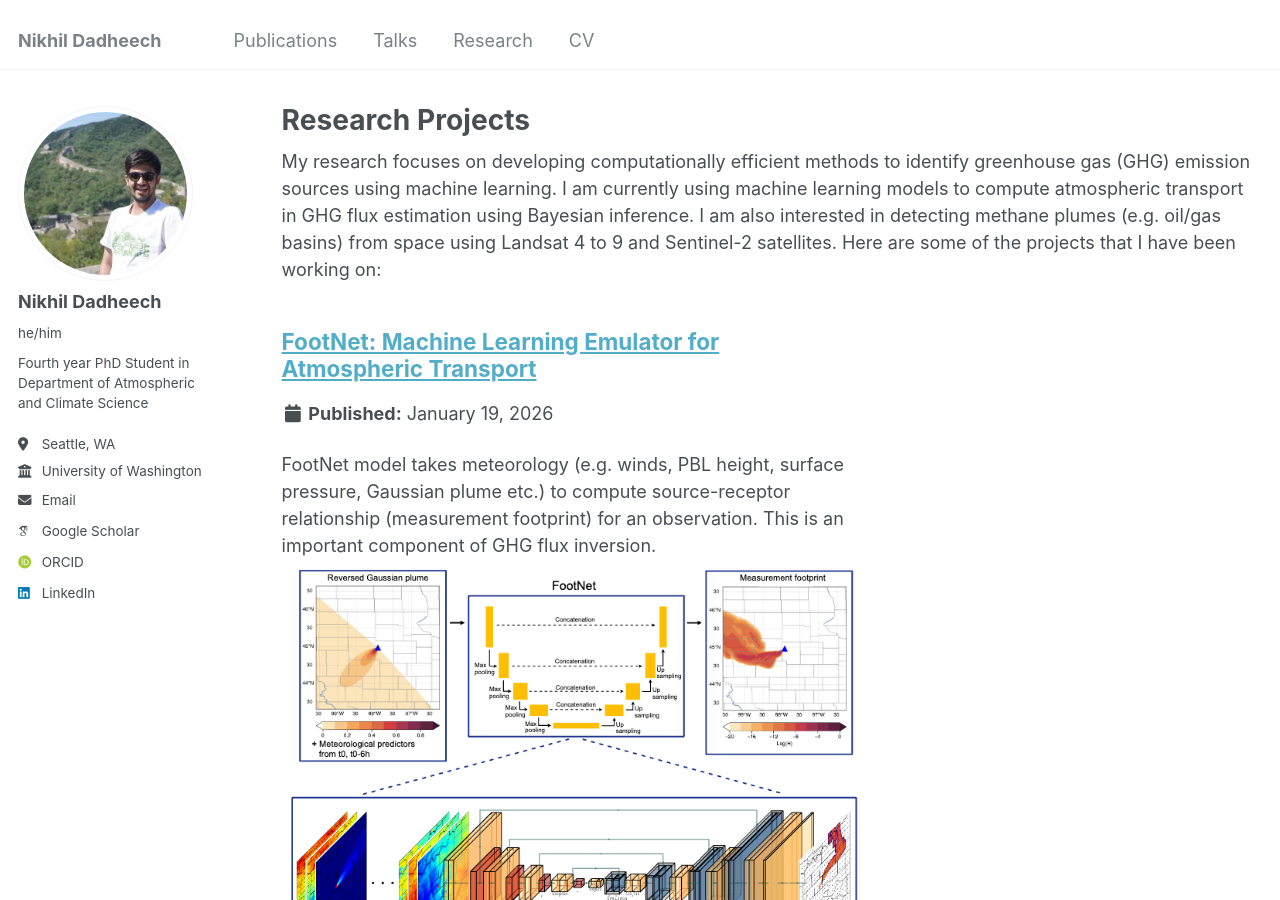
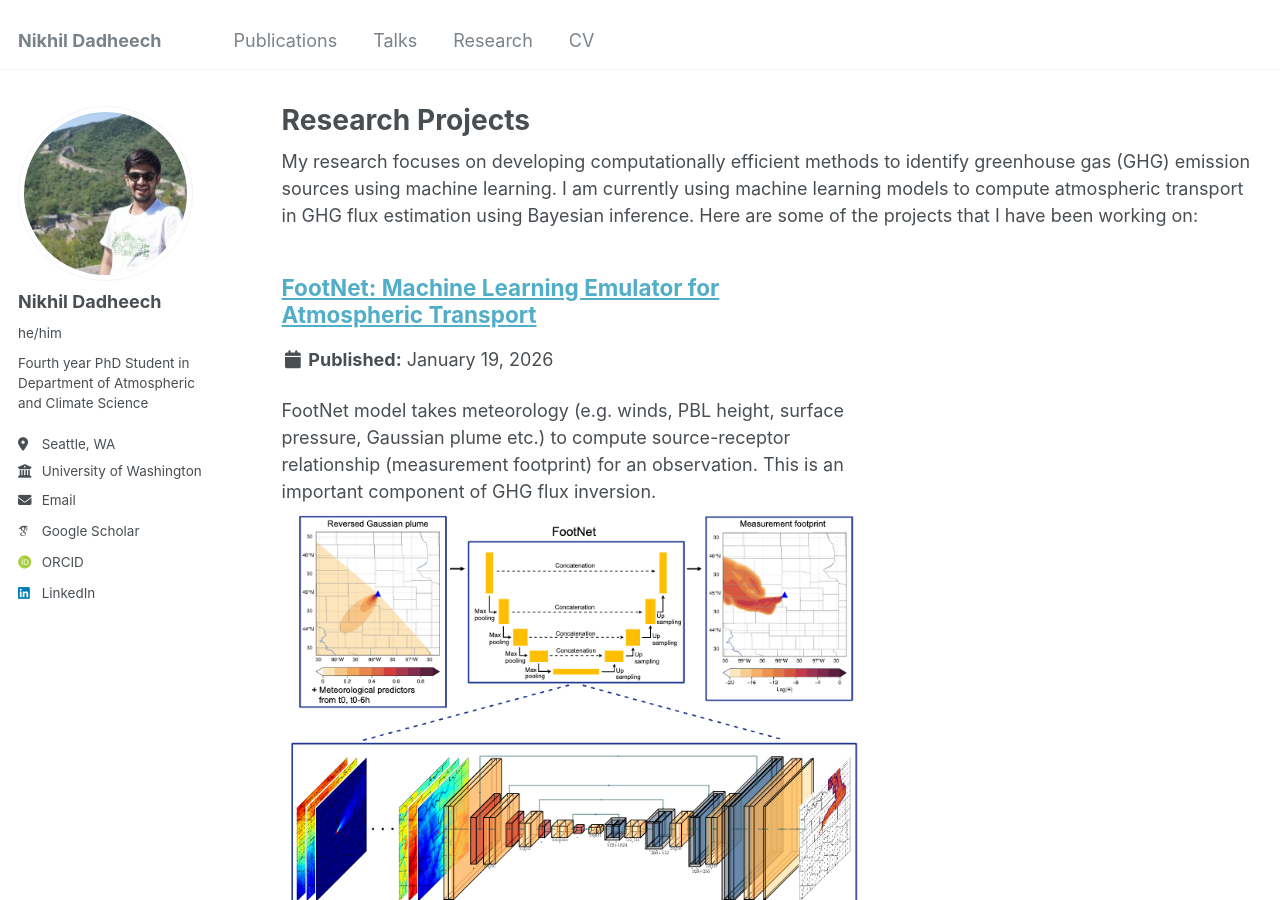
Before and after one commit to nd349/nd349.github.io, a Jekyll site: the page built from _pages/portfolio.html, in a window 1280 px wide and 900 px high. Built offline with Jekyll 4.4.1, drawn with Linux system fonts in a browser that asks for light colours; some web fonts are replaced.

Commit message:
Update research description in portfolio.html
Removed mention of detecting methane plumes from space using Landsat and Sentinel satellites.

```diff
--- a/_pages/portfolio.html
+++ b/_pages/portfolio.html
@@ -7,7 +7,7 @@ author_profile: true
 
 {% include base_path %}
 
-My research focuses on developing computationally efficient methods to identify greenhouse gas (GHG) emission sources using machine learning. I am currently using machine learning models to compute atmospheric transport in GHG flux estimation using Bayesian inference. I am also interested in detecting methane plumes (e.g. oil/gas basins) from space using Landsat 4 to 9 and Sentinel-2 satellites. Here are some of the projects that I have been working on:
+My research focuses on developing computationally efficient methods to identify greenhouse gas (GHG) emission sources using machine learning. I am currently using machine learning models to compute atmospheric transport in GHG flux estimation using Bayesian inference. Here are some of the projects that I have been working on:
 
 {% for post in site.portfolio %}
   {% include archive-single.html %}
```
